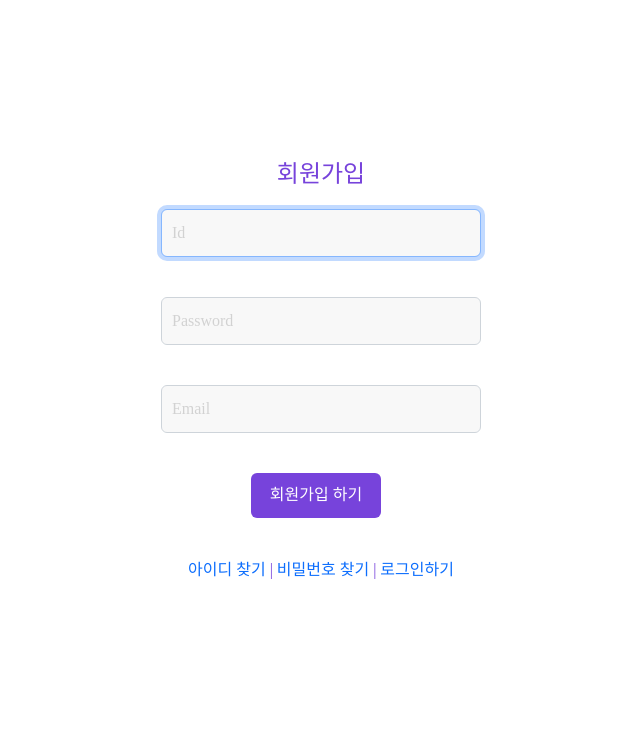
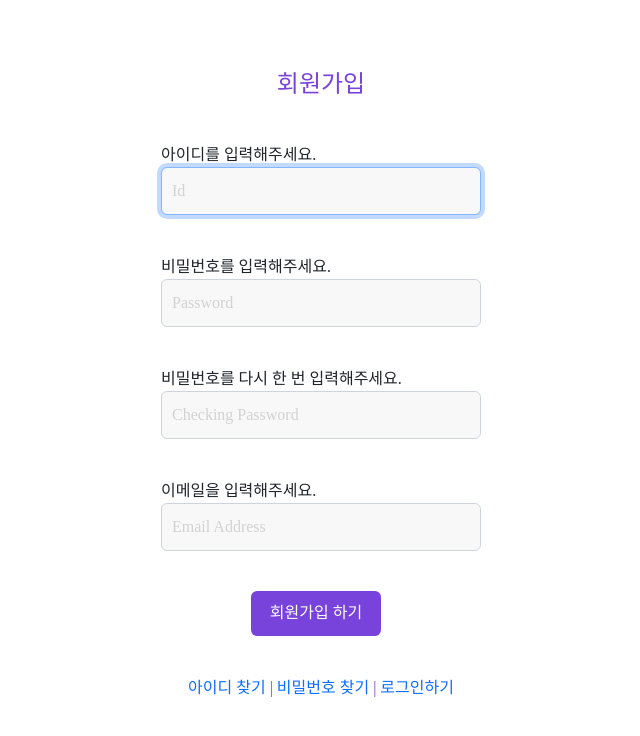
Before and after one commit to HICC-Presentation-Contest/O5, a Django app: template Project/accounts/templates/accounts/signup.html in a window 1280 px wide. Shown: the top 736 px of the page, without its empty margins (319-959 px from the left). Run offline with Django 3.2, Linux system fonts and the light colour scheme; the template is opened without the code that fills it, so the values that code supplies are empty; some web fonts are replaced.

Commit message:
Design : 로그인페이지와 회원가입페이지 html 수정

```diff
--- a/Project/accounts/templates/accounts/login.html
+++ b/Project/accounts/templates/accounts/login.html
@@ -53,6 +53,7 @@
 
 
 
+
 {#    로그인성공#}
 {#    {{ user.username }}님 환영합니다.#}
 {#    앱이름과 name을 이용해 경로설정#}
--- a/Project/accounts/templates/accounts/signup.html
+++ b/Project/accounts/templates/accounts/signup.html
@@ -28,13 +28,25 @@
 
 <body>
 
-<div class="signup-wrapper" style="margin: 0 auto; margin-top: 120px">
+<div class="signup-wrapper" style="margin: 0 auto; margin-top: 30px">
     <h2>회원가입</h2>
     <form action="" class="form-signin" method="POST" id="login-form">
         {% csrf_token %}
+        <br>
+        아이디를 입력해주세요.
         <input type="id" name="id" id="id" class="form-control" placeholder="Id" autofocus required><br>
-        <input type="password" name="password" id="password" class="form-control" placeholder="Password" required><br>
-        <input type="email" name="email" id="email" class="form-control" placeholder="Email" autofocus required><br>
+
+        비밀번호를 입력해주세요.
+        <input type="text" name="password1" id="password1" class="form-control" placeholder="Password" autofocus required><br>
+
+        비밀번호를 다시 한 번 입력해주세요.
+        <div class="alert alert-success" id="alert-success" style="">비밀번호가 일치합니다.</div>
+        <div class="alert alert-danger" id="alert-danger">비밀번호가 일치하지 않습니다.</div>
+
+        <input type="password" name="password2" id="password2" class="form-control" placeholder="Checking Password" autofocus required><br>
+
+        이메일을 입력해주세요.
+        <input type="email" name="email" id="email" class="form-control" placeholder="Email Address" autofocus required><br>
         {#        <p>아이디</p>#}
         {#        <input type="text" name="username">#}
         {#        <p>비밀번호</p>#}
```
